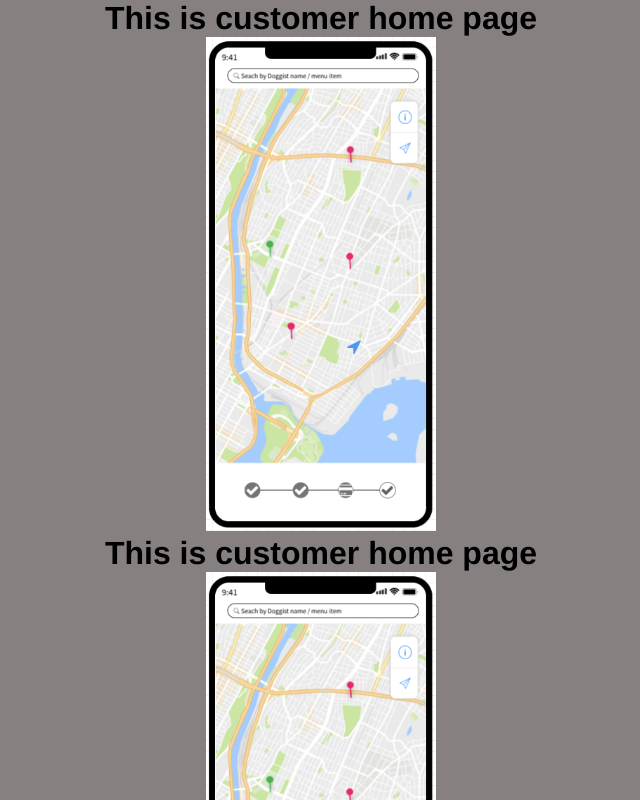
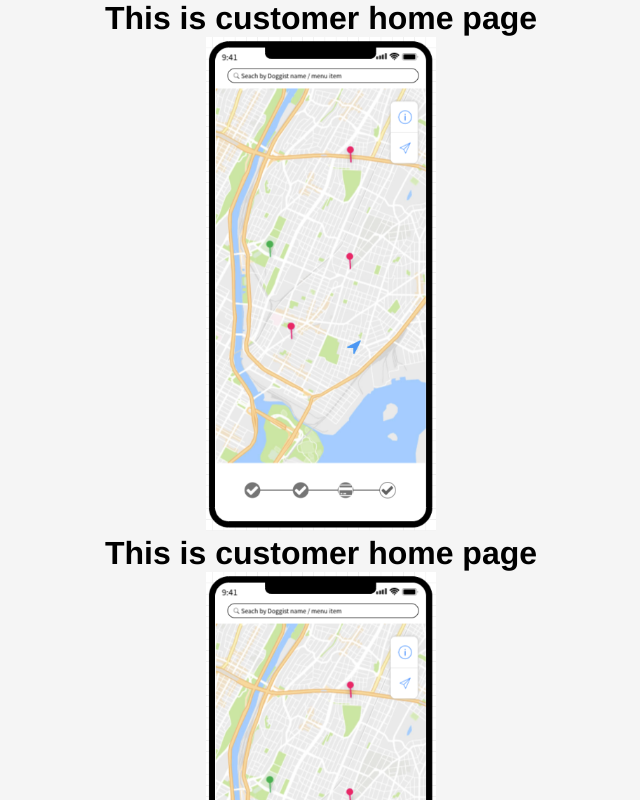
Before and after one commit to nataliagourova/AD320-power-team, a React (Create React App) app in the folder frontend/: page /customer in a window 1280 px wide. Shown: the top 800 px of the page, without its empty margins (319-959 px from the left). Built offline with nearby package versions, Linux system fonts and the light colour scheme; what react-google-maps would draw is missing.

Commit message:
updated  bg colour

```diff
--- a/frontend/src/customer/Customer.css
+++ b/frontend/src/customer/Customer.css
@@ -1,5 +1,7 @@
 .custHome{
    text-align: center;
+   background-color: whitesmoke;
+
 }
 
 .pic > img{
```
